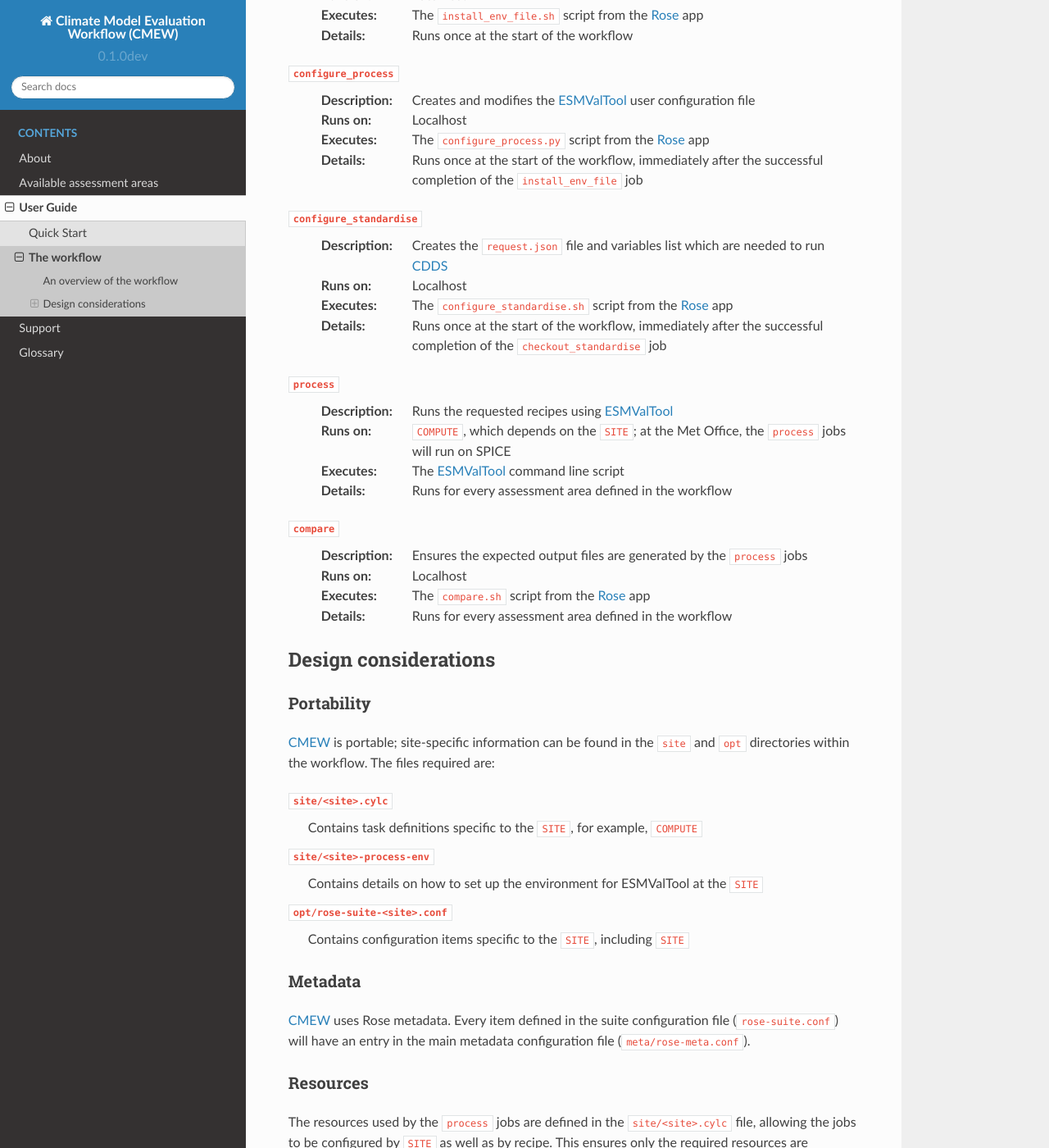
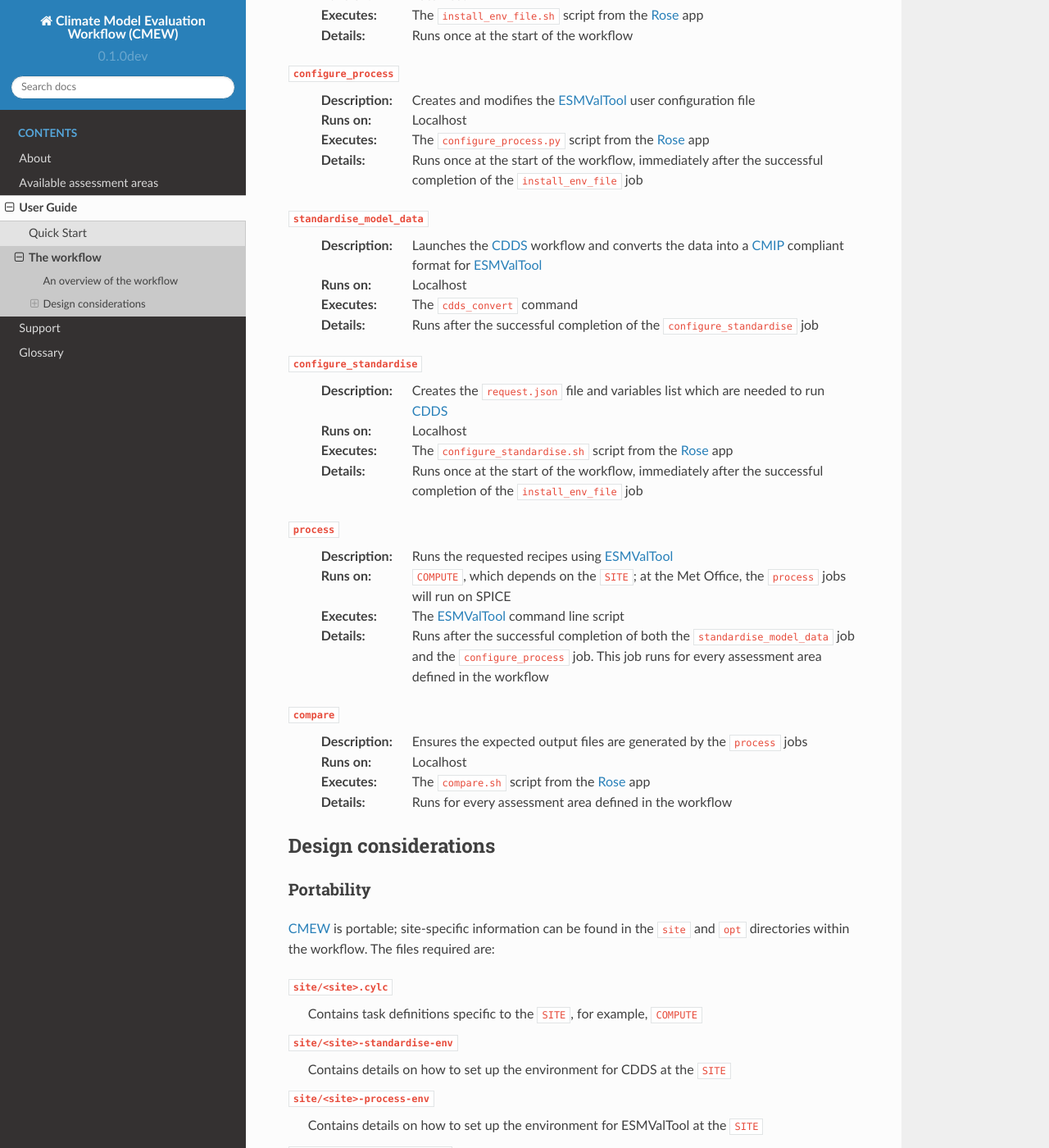
Before and after one commit to MetOffice/CMEW, a Sphinx documentation site: the page built from doc/source/user_guide/workflow.rst, in a window 1280 px wide and 1400 px high, scrolled down 337 px. Shown: the whole window at 82% size. Built offline with Sphinx 7.4.7 and the Read the Docs theme 2.0.0, drawn with Linux system fonts in a browser that asks for light colours.

Commit message:
#123: Create a file to activate the CDDS environment
* #106: created site specific standardise-env script

* #106: added installation of cmew-standardise-env

* #106: fixed error in command string

* #106: updated flow with standardise model data task

* #106: moved CDDS version to environment variable

* #106: resolving requested changes re: PR#123

* #106: corrected two variables to ENV_PROCESS_FILE and SOURCE_PROCESS_PATH

* #106: removed extra blank line

* #106: Updated docs to add standardise_model_data

* #106: added information on <site>-standardise-env to user_guide docs

* #106: added comment about the CDDS_VERSION environment variable

* #106: updated configure_process job, standardise_model_data job, and process job descriptions in user_guide docs

* #106: added full-stop to comments to match the format of the other comments

---------

Co-authored-by: nabilbrice <mo-nabilbrice@users.noreply.github.com>
Co-authored-by: dasha-shchep <28752245+dasha-shchep@users.noreply.github.com>
Co-authored-by: mo-nabilbrice <150364383+mo-nabilbrice@users.noreply.github.com>

```diff
--- a/doc/source/user_guide/workflow.rst
+++ b/doc/source/user_guide/workflow.rst
@@ -31,6 +31,17 @@ An overview of the workflow
      Runs once at the start of the workflow, immediately after the successful
      completion of the ``install_env_file`` job
 
+``standardise_model_data``
+  :Description:
+     Launches the |CDDS| workflow and converts the data into a |CMIP| compliant
+     format for |ESMValTool|
+  :Runs on:
+     Localhost
+  :Executes:
+     The ``cdds_convert`` command
+  :Details:
+     Runs after the successful completion of the ``configure_standardise`` job
+
 ``configure_standardise``
   :Description:
      Creates the ``request.json`` file and variables list which are needed to run |CDDS|
@@ -40,7 +51,7 @@ An overview of the workflow
      The ``configure_standardise.sh`` script from the |Rose| app
   :Details:
      Runs once at the start of the workflow, immediately after the successful
-     completion of the ``checkout_standardise`` job
+     completion of the ``install_env_file`` job
 
 ``process``
   :Description:
@@ -51,7 +62,9 @@ An overview of the workflow
   :Executes:
      The |ESMValTool| command line script
   :Details:
-     Runs for every assessment area defined in the workflow
+     Runs after the successful completion of both the ``standardise_model_data`` job
+     and the ``configure_process`` job. This job runs for every assessment area
+     defined in the workflow
 
 ``compare``
   :Description:
@@ -75,6 +88,9 @@ Portability
 ``site/<site>.cylc``
   Contains task definitions specific to the ``SITE``, for example, ``COMPUTE``
 
+``site/<site>-standardise-env``
+  Contains details on how to set up the environment for CDDS at the ``SITE``
+
 ``site/<site>-process-env``
   Contains details on how to set up the environment for ESMValTool at the
   ``SITE``
```
Also changed, not shown: 7 other files.
